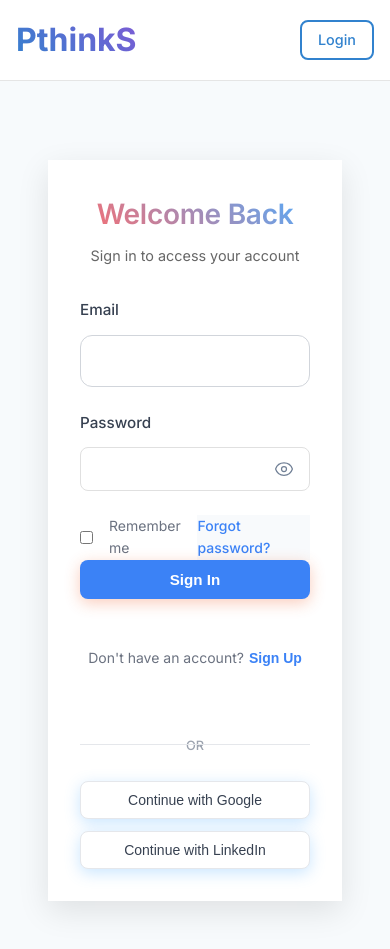
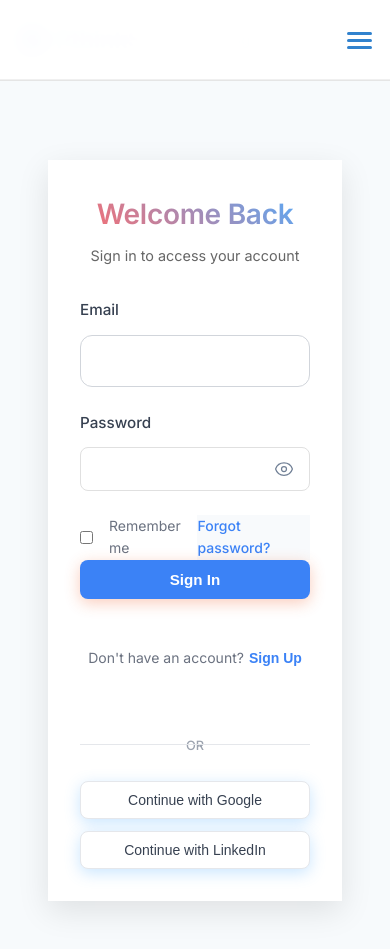
Before and after one commit to SimranNadaf2608/Company-Portfolio-System, a React (Vite) app in the folder frontend/: page /login in a window 390 px wide. Built offline with nearby package versions, Linux system fonts and the light colour scheme; no server answers.

Commit message:
made changes

```diff
--- a/frontend/src/components/Navbar.jsx
+++ b/frontend/src/components/Navbar.jsx
@@ -1,4 +1,4 @@
-import React from 'react';
+import React, { useState } from 'react';
 import { Link, NavLink, useNavigate } from 'react-router-dom';
 import { useAuth } from '../contexts/AuthContext.jsx';
 import { firebaseAuth } from '../firebase/config.js';
@@ -6,6 +6,7 @@ import { firebaseAuth } from '../firebase/config.js';
 export default function Navbar() {
   const { currentUser, loading } = useAuth();
   const navigate = useNavigate();
+  const [isMobileMenuOpen, setIsMobileMenuOpen] = useState(false);
 
   const handleLogout = async () => {
     try {
@@ -41,7 +42,19 @@ export default function Navbar() {
 
         <div className="nav-center">
           <Link className="logo" to="/">
-            PthinkS
+            <div className="logo-icon">
+              <svg width="40" height="40" viewBox="0 0 40 40" fill="none" xmlns="http://www.w3.org/2000/svg">
+                <circle cx="20" cy="20" r="18" fill="url(#gradient1)"/>
+                <path d="M12 20L18 26L28 14" stroke="white" stroke-width="3" stroke-linecap="round" stroke-linejoin="round"/>
+                <defs>
+                  <linearGradient id="gradient1" x1="0%" y1="0%" x2="100%" y2="100%">
+                    <stop offset="0%" stop-color="#3182ce"/>
+                    <stop offset="100%" stop-color="#805ad5"/>
+                  </linearGradient>
+                </defs>
+              </svg>
+            </div>
+            <span className="logo-text">PthinkS</span>
           </Link>
         </div>
 
@@ -59,7 +72,52 @@ export default function Navbar() {
             <Link className="btn btn-outline" to="/login">Login</Link>
           )}
         </div>
+
+        {/* Hamburger Menu Button */}
+        <button
+          className="hamburger-menu"
+          onClick={() => setIsMobileMenuOpen(!isMobileMenuOpen)}
+          aria-label="Toggle menu"
+        >
+          <span className={`hamburger-line ${isMobileMenuOpen ? 'open' : ''}`}></span>
+          <span className={`hamburger-line ${isMobileMenuOpen ? 'open' : ''}`}></span>
+          <span className={`hamburger-line ${isMobileMenuOpen ? 'open' : ''}`}></span>
+        </button>
       </nav>
+
+      {/* Mobile Menu - Only Navigation Links */}
+      <div className={`mobile-menu ${isMobileMenuOpen ? 'open' : ''}`}>
+        <div className="mobile-menu-content">
+          <NavLink
+            to="/services"
+            className={({ isActive }) => `mobile-nav-link${isActive ? ' active' : ''}`}
+            onClick={() => setIsMobileMenuOpen(false)}
+          >
+            Services
+          </NavLink>
+          <NavLink
+            to="/about"
+            className={({ isActive }) => `mobile-nav-link${isActive ? ' active' : ''}`}
+            onClick={() => setIsMobileMenuOpen(false)}
+          >
+            About
+          </NavLink>
+          <NavLink
+            to="/careers"
+            className={({ isActive }) => `mobile-nav-link${isActive ? ' active' : ''}`}
+            onClick={() => setIsMobileMenuOpen(false)}
+          >
+            Careers
+          </NavLink>
+          <NavLink
+            to="/contact"
+            className={({ isActive }) => `mobile-nav-link${isActive ? ' active' : ''}`}
+            onClick={() => setIsMobileMenuOpen(false)}
+          >
+            Contact
+          </NavLink>
+        </div>
+      </div>
     </header>
   );
 }
--- a/frontend/src/styles/Navbar.css
+++ b/frontend/src/styles/Navbar.css
@@ -70,13 +70,37 @@
   display: flex;
   align-items: center;
   justify-content: center;
+  gap: 0.75rem;
   font-size: 2rem;
   font-weight: bold;
+  transition: transform 0.3s ease, opacity 0.3s ease;
+}
+
+.logo:hover {
+  transform: scale(1.05);
+  opacity: 0.9;
+}
+
+.logo-icon {
+  display: flex;
+  align-items: center;
+  justify-content: center;
+  filter: drop-shadow(0 2px 4px rgba(0, 0, 0, 0.1));
+  transition: transform 0.3s ease;
+}
+
+.logo:hover .logo-icon {
+  transform: rotate(5deg);
+}
+
+.logo-text {
   background: linear-gradient(45deg, #3182ce, #805ad5);
   -webkit-background-clip: text;
   -webkit-text-fill-color: transparent;
   background-clip: text;
   color: transparent;
+  font-weight: 700;
+  letter-spacing: -0.5px;
 }
 
 .btn {
@@ -145,6 +169,16 @@
     gap: 0.5rem;
   }
 
+  .logo {
+    font-size: 1.5rem;
+    gap: 0.5rem;
+  }
+
+  .logo-icon svg {
+    width: 32px;
+    height: 32px;
+  }
+
   .btn {
     padding: 0.4rem 1rem;
     font-size: 0.9rem;
@@ -153,4 +187,100 @@
   .user-welcome {
     display: none;
   }
+
+  /* Hamburger Menu */
+  .hamburger-menu {
+    display: flex;
+    flex-direction: column;
+    justify-content: center;
+    align-items: center;
+    width: 30px;
+    height: 30px;
+    background: none;
+    border: none;
+    cursor: pointer;
+    padding: 0;
+    z-index: 1001;
+  }
+
+  .hamburger-line {
+    width: 25px;
+    height: 3px;
+    background: #3182ce;
+    margin: 2px 0;
+    transition: all 0.3s ease;
+    border-radius: 2px;
+  }
+
+  .hamburger-line.open:nth-child(1) {
+    transform: rotate(45deg) translate(5px, 5px);
+  }
+
+  .hamburger-line.open:nth-child(2) {
+    opacity: 0;
+  }
+
+  .hamburger-line.open:nth-child(3) {
+    transform: rotate(-45deg) translate(7px, -6px);
+  }
+
+  /* Mobile Menu */
+  .mobile-menu {
+    position: fixed;
+    top: 80px;
+    left: 0;
+    right: 0;
+    background: rgba(255, 255, 255, 0.98);
+    backdrop-filter: blur(10px);
+    border-bottom: 1px solid rgba(0, 0, 0, 0.1);
+    transform: translateY(-100%);
+    transition: transform 0.3s ease;
+    z-index: 999;
+    max-height: calc(100vh - 80px);
+    overflow-y: auto;
+  }
+
+  .mobile-menu.open {
+    transform: translateY(0);
+  }
+
+  .mobile-menu-content {
+    padding: 2rem 1rem;
+    display: flex;
+    flex-direction: column;
+    gap: 1rem;
+  }
+
+  .mobile-nav-link {
+    color: #4a5568;
+    text-decoration: none;
+    font-weight: 500;
+    font-size: 1.1rem;
+    padding: 0.75rem 1rem;
+    border-radius: 0.5rem;
+    transition: all 0.3s ease;
+    display: block;
+    margin: 0px 0px 50px 0px ;
+  }
+
+   .mobile-nav-link:hover {
+    background: rgba(49, 130, 206, 0.1);
+    color: #3182ce;
+  }
+
+  .mobile-nav-link.active {
+    background: rgba(49, 130, 206, 0.1);
+    color: #3182ce;
+  }
 }
+
+/* Desktop: Hide hamburger menu */
+@media (min-width: 769px) {
+  .hamburger-menu {
+    display: none;
+  }
+
+  .mobile-menu {
+    display: none;
+  }
+}
```
